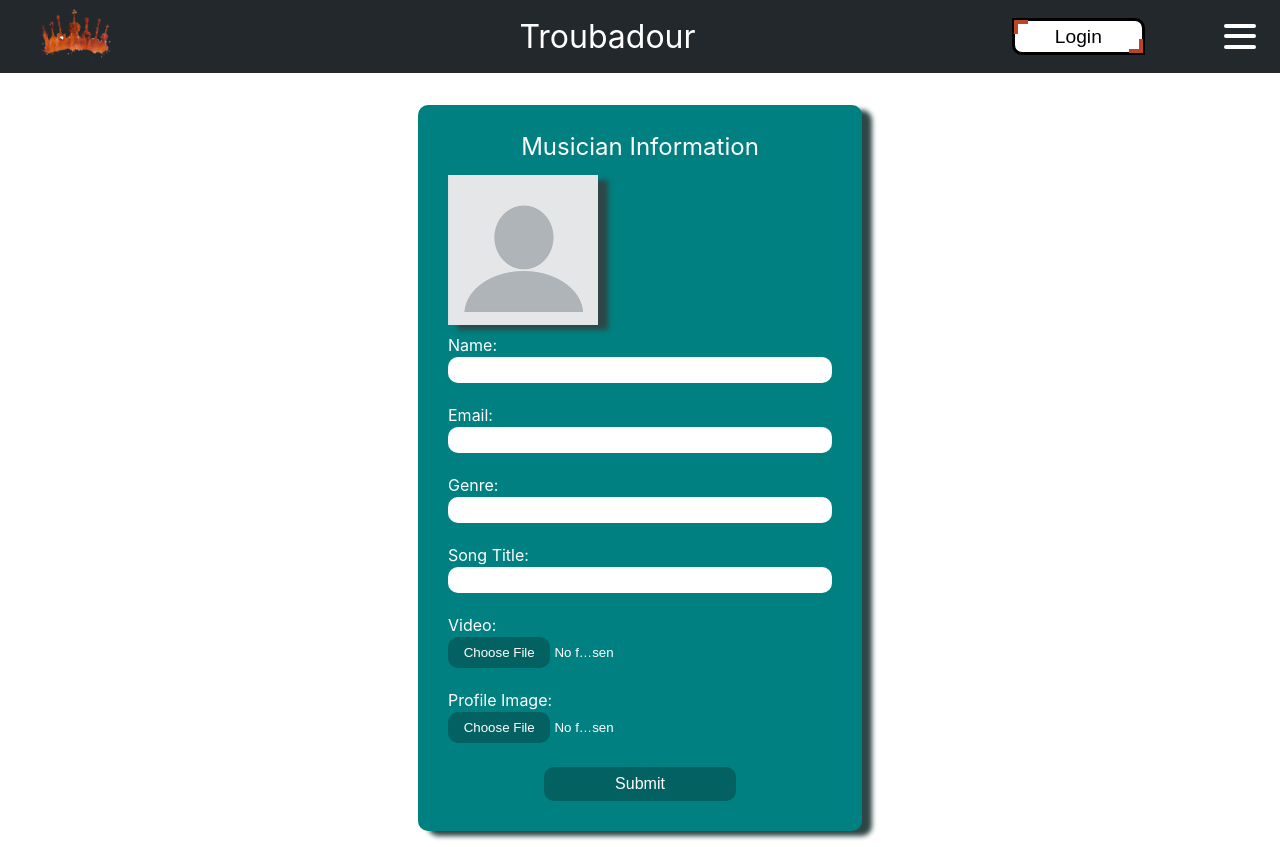
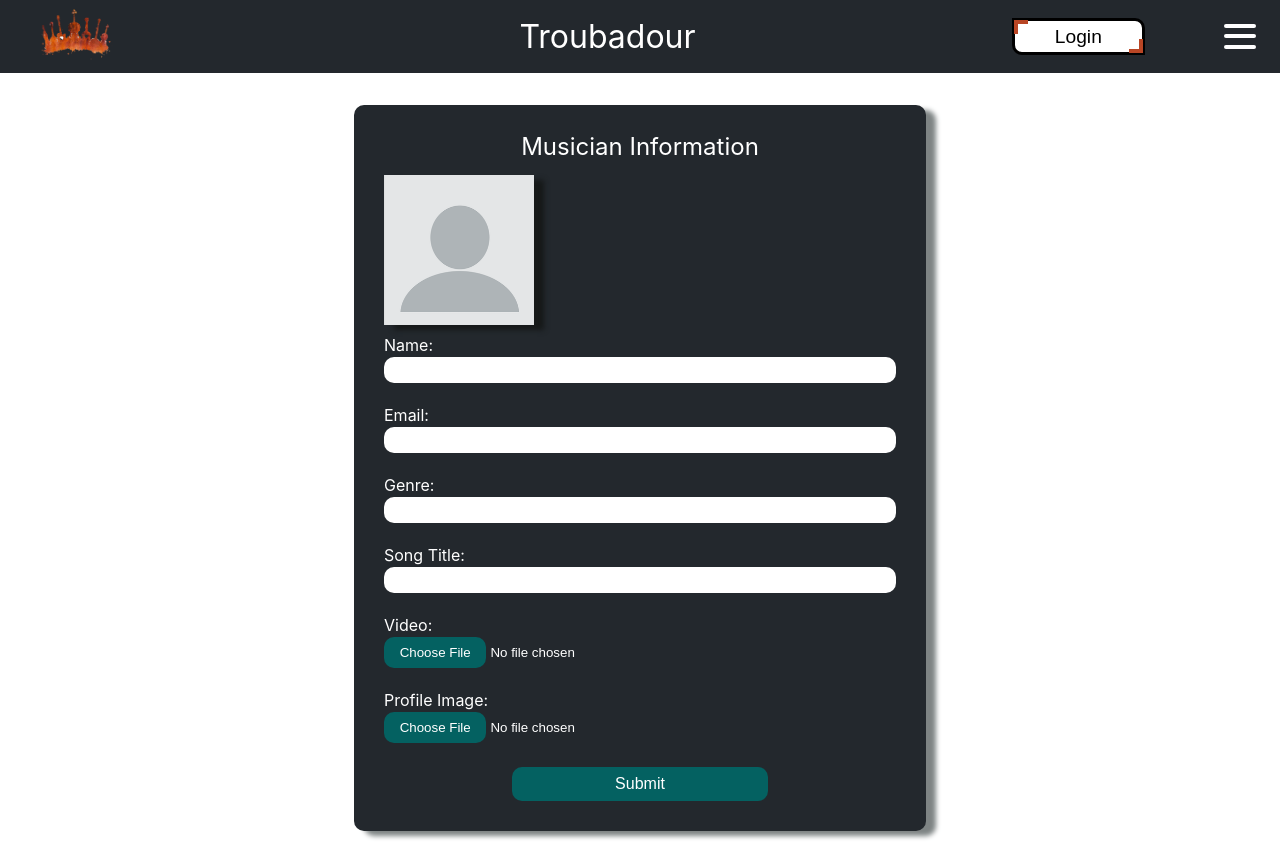
Before and after one commit to Troubadour-Project/troubadour-fe, a React (Create React App) app: page /form in a window 1280 px wide. Built offline with nearby package versions, Linux system fonts and the light colour scheme; no server answers.

Commit message:
Change color on form and adjust shadow color

```diff
--- a/src/components/SubmissionForm/SubmissionForm.scss
+++ b/src/components/SubmissionForm/SubmissionForm.scss
@@ -12,12 +12,12 @@ form {
 }
 
 form {
-  width: 30%;
+  width: 40%;
   align-self: center;
-  background-color: teal;
+  background-color: #23282d;
   padding: 30px;
   border-radius: 10px;
-  box-shadow: 10px 5px 5px rgb(46, 70, 70);
+  box-shadow: 10px 5px 5px #7e8484;
 
   label {
   color: #FFF;
@@ -78,7 +78,7 @@ input[type=file]::file-selector-button {
 .profile-picture-preview {
   width: 150px;
   height: 150px;
-  box-shadow: 10px 5px 5px rgb(46, 70, 70);
+  box-shadow: 10px 5px 5px #161919;
   margin-bottom: .5vh;
   object-fit: cover;
 }
```
